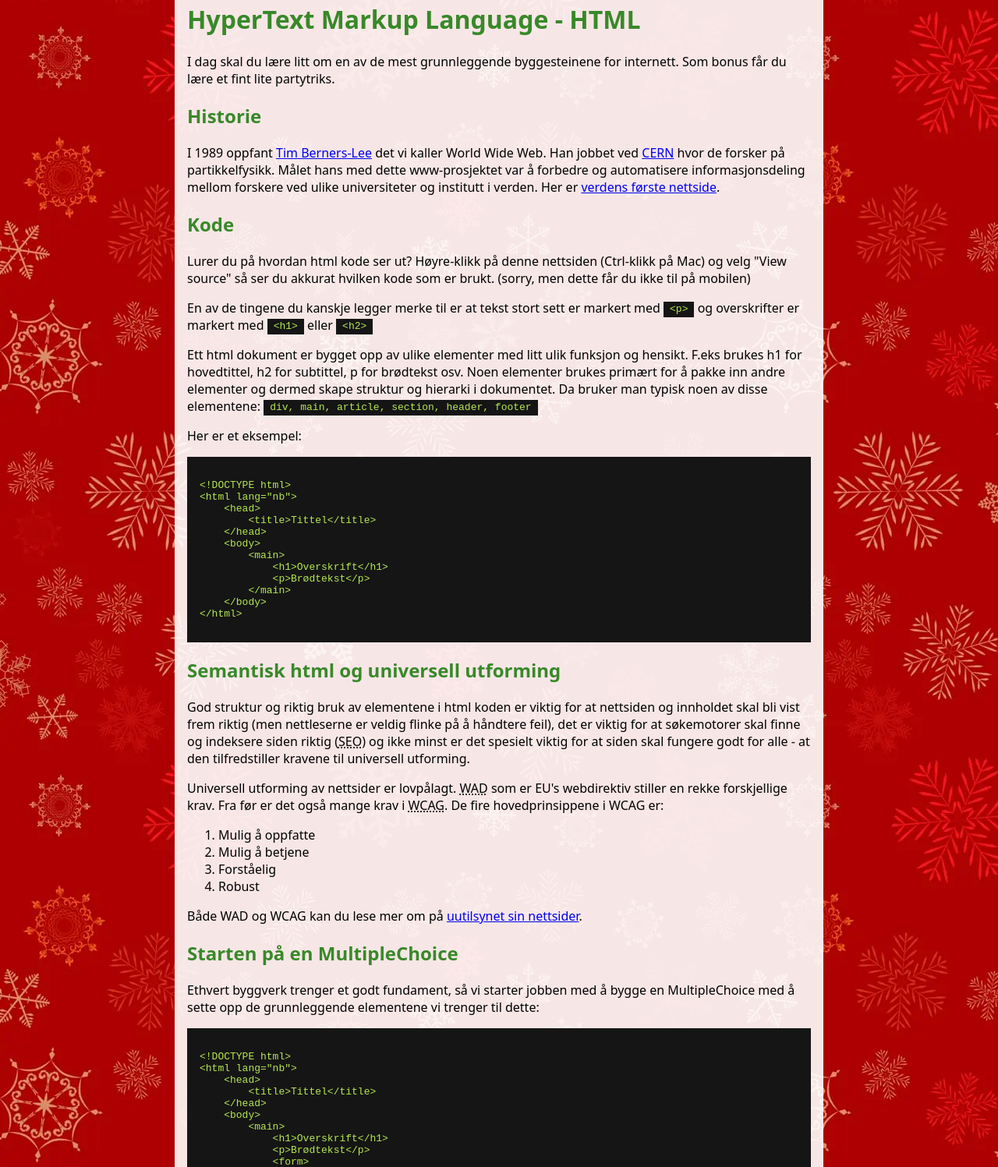
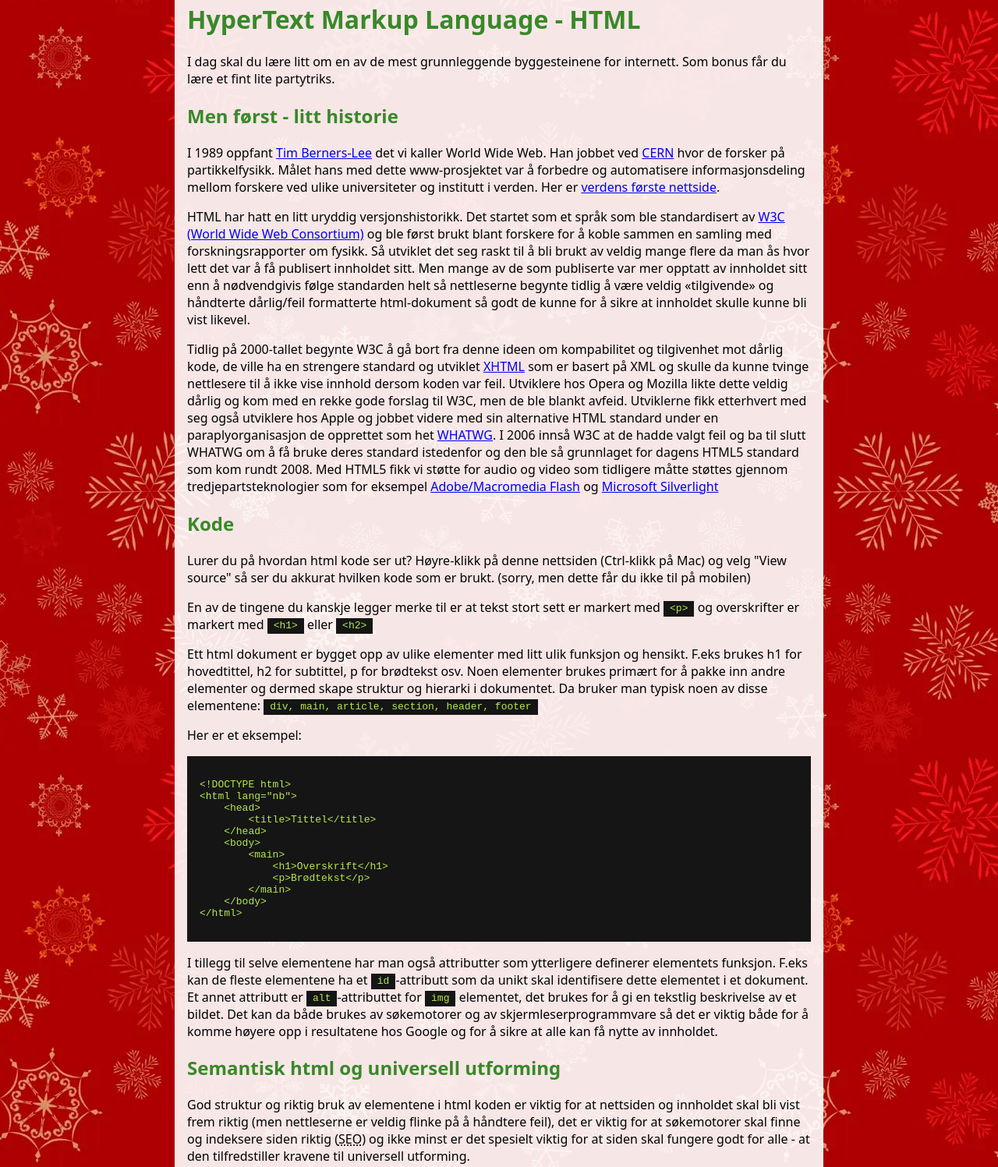
Before and after one commit to asbjoerh/xmas-01, a plain HTML site: page index.html in a window 1280 px wide. Shown: the part 205-1702 px from the top of the page at 78% size. Drawn offline with Linux system fonts and the light colour scheme.

Commit message:
Adds more content

```diff
--- a/index.html
+++ b/index.html
@@ -79,12 +79,34 @@
         <h1>HyperText Markup Language - HTML</h1>
         <p>I dag skal du lære litt om en av de mest grunnleggende byggesteinene for internett. Som bonus får du lære et
             fint lite partytriks. </p>
-        <h2>Historie</h2>
+        <h2>Men først - litt historie</h2>
         <p>I 1989 oppfant <a href="https://www.w3.org/People/Berners-Lee/">Tim Berners-Lee</a> det vi kaller <span
                 lang="en">World Wide Web</span>. Han jobbet ved <a href="https://home.cern/">CERN</a> hvor de forsker på
             partikkelfysikk. Målet hans med dette www-prosjektet var å forbedre og automatisere informasjonsdeling
             mellom forskere ved ulike universiteter og institutt i verden. Her er <a
                 href="https://info.cern.ch/hypertext/WWW/TheProject.html">verdens første nettside</a>.</p>
+        <p>HTML har hatt en litt uryddig versjonshistorikk. Det startet som et språk som ble standardisert av <a
+                href="https://www.w3.org/">W3C (World
+                Wide Web Consortium)</a> og ble først brukt blant forskere for å koble sammen en samling med
+            forskningsrapporter
+            om fysikk. Så utviklet det seg raskt til å bli brukt av veldig mange flere da man ås hvor lett det var å få
+            publisert innholdet sitt. Men mange av de som publiserte var mer opptatt av innholdet sitt enn å
+            nødvendgivis følge standarden helt så nettleserne begynte tidlig å være veldig &laquo;tilgivende&raquo; og
+            håndterte dårlig/feil formatterte html-dokument så godt de kunne for å sikre at innholdet skulle kunne bli
+            vist likevel.</p>
+        <p>Tidlig på 2000-tallet begynte W3C å gå bort fra denne ideen om kompabilitet og tilgivenhet mot dårlig kode,
+            de ville ha en strengere standard og utviklet <a href="https://www.w3.org/TR/xhtml1/">XHTML</a> som er
+            basert på XML og skulle da kunne tvinge
+            nettlesere til å ikke vise innhold dersom koden var feil. Utviklere hos Opera og Mozilla likte dette veldig
+            dårlig og kom med en rekke gode forslag til W3C, men de ble blankt avfeid. Utviklerne fikk etterhvert med
+            seg også utviklere hos Apple og jobbet videre med sin alternative HTML standard under en paraplyorganisasjon
+            de opprettet som het <a href="https://whatwg.org/">WHATWG</a>. I 2006 innså W3C at de hadde valgt feil og ba
+            til slutt WHATWG om å få bruke
+            deres standard istedenfor og den ble så grunnlaget for dagens HTML5 standard som kom rundt 2008. Med HTML5
+            fikk vi støtte for audio og video som tidligere måtte støttes gjennom tredjepartsteknologier som for
+            eksempel <a href="https://www.adobe.com/products/flashplayer/end-of-life.html">Adobe/Macromedia Flash</a> og
+            <a href="https://www.microsoft.com/silverlight/">Microsoft Silverlight</a>
+        </p>
 
         <h2>Kode</h2>
         <p>Lurer du på hvordan html kode ser ut? Høyre-klikk på denne nettsiden (Ctrl-klikk på Mac) og velg "View
@@ -115,6 +137,12 @@
 &lt;/html&gt;
 </pre>
         </div>
+        <p>I tillegg til selve elementene har man også attributter som ytterligere definerer elementets funksjon. F.eks
+            kan de fleste elementene ha et <code>id</code>-attributt som da unikt skal identifisere dette elementet i et
+            dokument. Et annet attributt er <code>alt</code>-attributtet for <code>img</code> elementet, det brukes for
+            å gi en tekstlig beskrivelse av et bildet. Det kan da både brukes av søkemotorer og av
+            skjermleserprogrammvare så det er viktig både for å komme høyere opp i resultatene hos Google og for å sikre
+            at alle kan få nytte av innholdet. </p>
         <h2>Semantisk html og universell utforming</h2>
         <p>God struktur og riktig bruk av elementene i html koden er viktig for at nettsiden og innholdet skal bli vist
             frem
@@ -226,6 +254,8 @@
             <li><a href="https://web.dev/learn/html">Learn HTML</a></li>
             <li><a href="https://developer.mozilla.org/en-US/docs/Web/HTML">MDN Web Docs</a></li>
         </ul>
+        <p>I neste luke, som kommer på mandag skal vi se litt nærmere på den teknologien som styrer hvordan en nettside
+            ser ut - nemlig Cascading Style Sheets</p>
     </main>
 </body>
 
```
